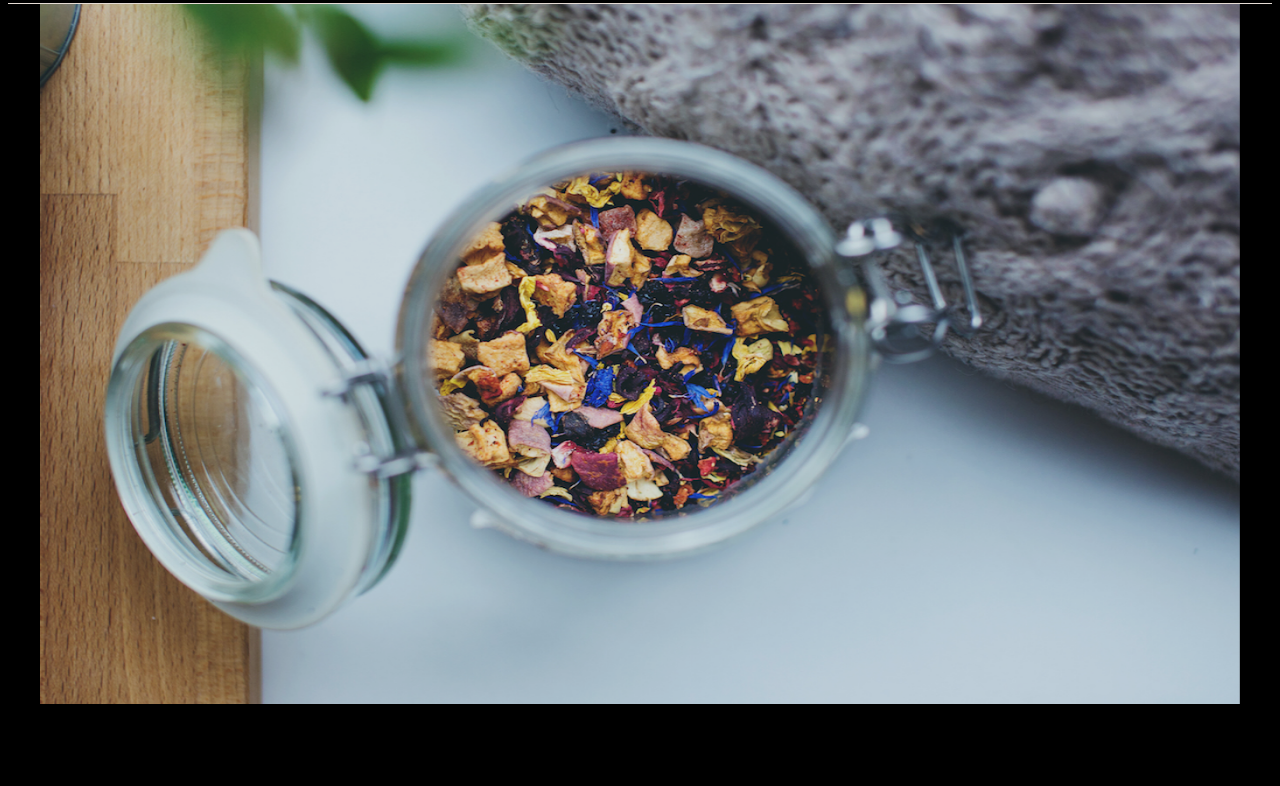
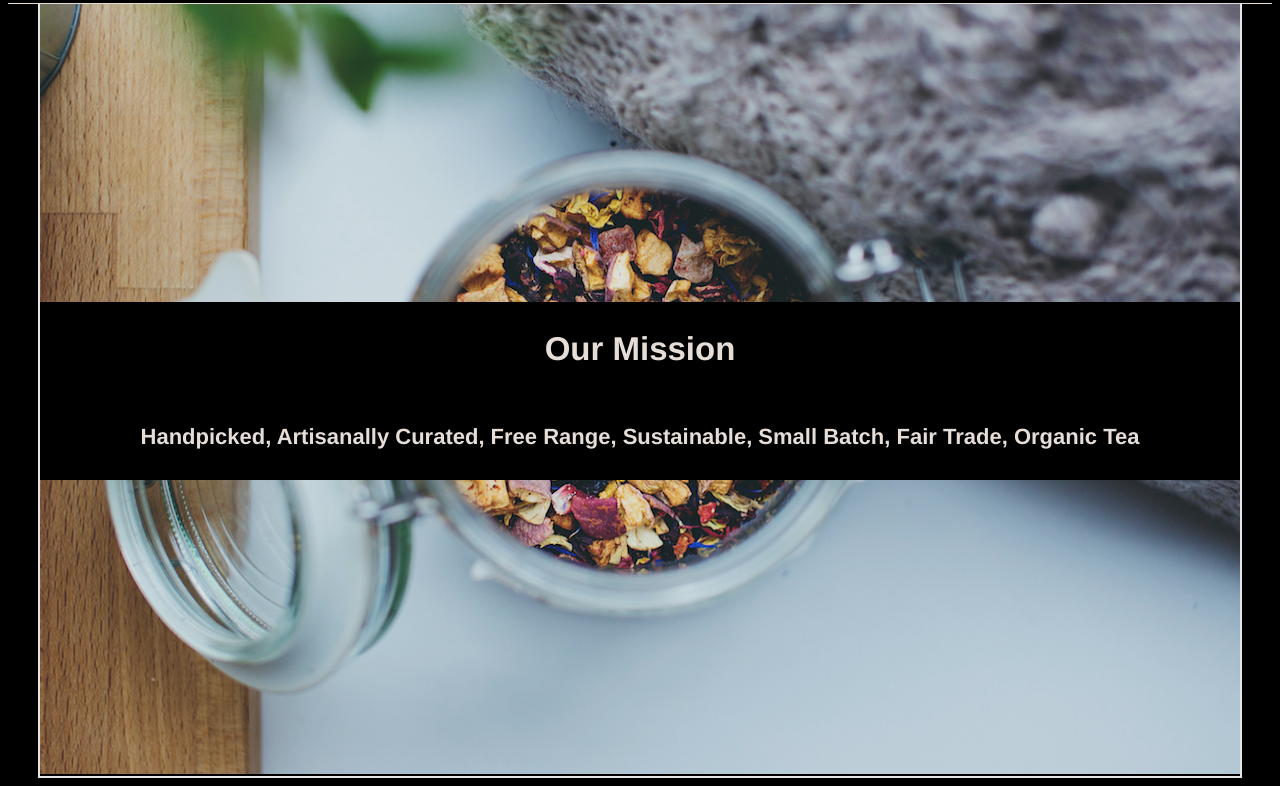
Before and after one commit to ChaseAcklam/tea_cozy, a plain HTML site: page index.html in a window 1280 px wide. Shown: the part 74-860 px from the top of the page. Before the commit the page ends 800 px from the top, so only its background shows below. Drawn offline with Linux system fonts and the light colour scheme.

Commit message:
Stuck on first image

```diff
--- a/index.html
+++ b/index.html
@@ -22,7 +22,8 @@
     </div>
     <div class="missionColumn">
       <div class="mission">
-
+          <h2>Our Mission</h2>
+          <h4>Handpicked, Artisanally Curated, Free Range, Sustainable, Small Batch, Fair Trade, Organic Tea</h4>
       </div>
     </div>
   </body>
--- a/resources/css/style.css
+++ b/resources/css/style.css
@@ -36,6 +36,22 @@ body {
 }
 
 .missionColumn {
+  display: inline-flex;
+  justify-content: center;
+  align-items: center;
+  border: 2px solid white;
+  height: 770px;
+  width: 1200px;
+}
+
+.mission {
+  z-index: 2;
+  display: inline-flex;
+  justify-content: center;
+flex-direction: column;
+  align-items: center;
+  background-color: black;
+  width: 1200px;
 
 }
 
@@ -44,7 +60,7 @@ body {
 }
 
 .centered {
-  height: 700px;
+  height: 770px;
   width: 1200px;
   position: absolute;
   left: 50%;
```
